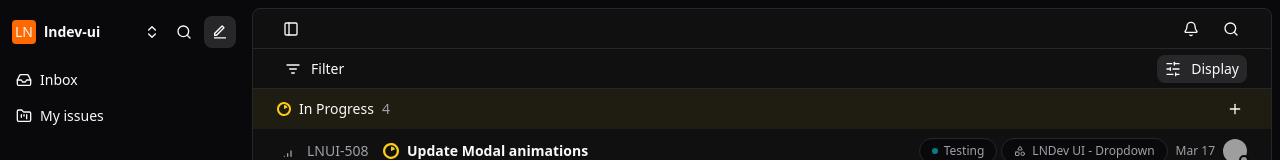
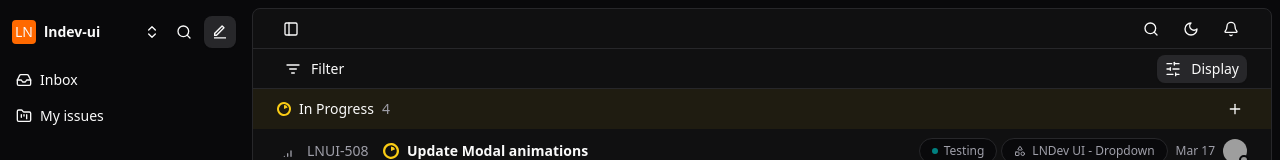
Before and after one commit to vibehat/claude-task-manager, a Next.js app: page /lndev-ui/team/CORE/all in a window 1280 px wide. Shown: the top 160 px of the page. Built offline with nearby package versions, Linux system fonts and the light colour scheme; grey boxes are pictures that could not be loaded.

Commit message:
feat: add multiple theme

```diff
--- a/app/layout.tsx
+++ b/app/layout.tsx
@@ -52,15 +52,19 @@ export const metadata: Metadata = {
    keywords: ['ui', 'lndev', 'components', 'template'],
 };
 
+import { ThemeProvider } from '@/components/layout/theme-provider';
+
 export default function RootLayout({
    children,
 }: Readonly<{
    children: React.ReactNode;
 }>) {
    return (
-      <html lang="en" className="dark bg-background" style={{ colorScheme: 'dark' }}>
-         <body className={`${geistSans.variable} ${geistMono.variable} antialiased`}>
-            {children}
+      <html lang="en" suppressHydrationWarning>
+         <body className={`${geistSans.variable} ${geistMono.variable} antialiased bg-background`}>
+            <ThemeProvider attribute="class" defaultTheme="dark" enableSystem>
+               {children}
+            </ThemeProvider>
          </body>
       </html>
    );
--- a/components/layout/header/header-nav.tsx
+++ b/components/layout/header/header-nav.tsx
@@ -7,6 +7,7 @@ import { useSearchStore } from '@/lib/store/search-store';
 import { Input } from '@/components/ui/input';
 import { useEffect, useRef } from 'react';
 import Notifications from './notifications';
+import { ThemeToggle } from '@/components/layout/theme-toggle';
 
 export default function HeaderNav() {
    const { isSearchOpen, toggleSearch, closeSearch, setSearchQuery, searchQuery } =
@@ -42,7 +43,6 @@ export default function HeaderNav() {
          <SidebarTrigger className="" />
 
          <div className="flex items-center gap-2">
-            <Notifications />
             {isSearchOpen ? (
                <div
                   ref={searchContainerRef}
@@ -63,6 +63,7 @@ export default function HeaderNav() {
                   />
                </div>
             ) : (
+               <>
                   <Button
                      variant="ghost"
                      size="icon"
@@ -72,6 +73,9 @@ export default function HeaderNav() {
                   >
                      <SearchIcon className="h-4 w-4" />
                   </Button>
+                  <ThemeToggle />
+                  <Notifications />
+               </>
             )}
          </div>
       </div>
--- /dev/null
+++ b/components/layout/theme-provider.tsx
@@ -0,0 +1,8 @@
+'use client';
+
+import * as React from 'react';
+import { ThemeProvider as NextThemesProvider, ThemeProviderProps } from 'next-themes';
+
+export function ThemeProvider({ children, ...props }: ThemeProviderProps) {
+   return <NextThemesProvider {...props}>{children}</NextThemesProvider>;
+}
--- /dev/null
+++ b/components/layout/theme-toggle.tsx
@@ -0,0 +1,47 @@
+'use client';
+
+import * as React from 'react';
+import { Moon, Sun, Laptop } from 'lucide-react';
+import { useTheme } from 'next-themes';
+import { Button } from '@/components/ui/button';
+import {
+   DropdownMenu,
+   DropdownMenuContent,
+   DropdownMenuItem,
+   DropdownMenuTrigger,
+} from '@/components/ui/dropdown-menu';
+
+export function ThemeToggle() {
+   const { theme, setTheme } = useTheme();
+
+   return (
+      <DropdownMenu>
+         <DropdownMenuTrigger asChild>
+            <Button variant="ghost" size="icon" className="h-8 w-8">
+               {theme === 'light' ? (
+                  <Sun className="h-4 w-4" />
+               ) : theme === 'dark' ? (
+                  <Moon className="h-4 w-4" />
+               ) : (
+                  <Laptop className="h-4 w-4" />
+               )}
+               <span className="sr-only">Toggle theme</span>
+            </Button>
+         </DropdownMenuTrigger>
+         <DropdownMenuContent align="end">
+            <DropdownMenuItem onClick={() => setTheme('light')}>
+               <Sun className="mr-2 h-4 w-4" />
+               <span>Light</span>
+            </DropdownMenuItem>
+            <DropdownMenuItem onClick={() => setTheme('dark')}>
+               <Moon className="mr-2 h-4 w-4" />
+               <span>Dark</span>
+            </DropdownMenuItem>
+            <DropdownMenuItem onClick={() => setTheme('system')}>
+               <Laptop className="mr-2 h-4 w-4" />
+               <span>System</span>
+            </DropdownMenuItem>
+         </DropdownMenuContent>
+      </DropdownMenu>
+   );
+}
```
Lines whose indentation alone changed are shown as unchanged.
